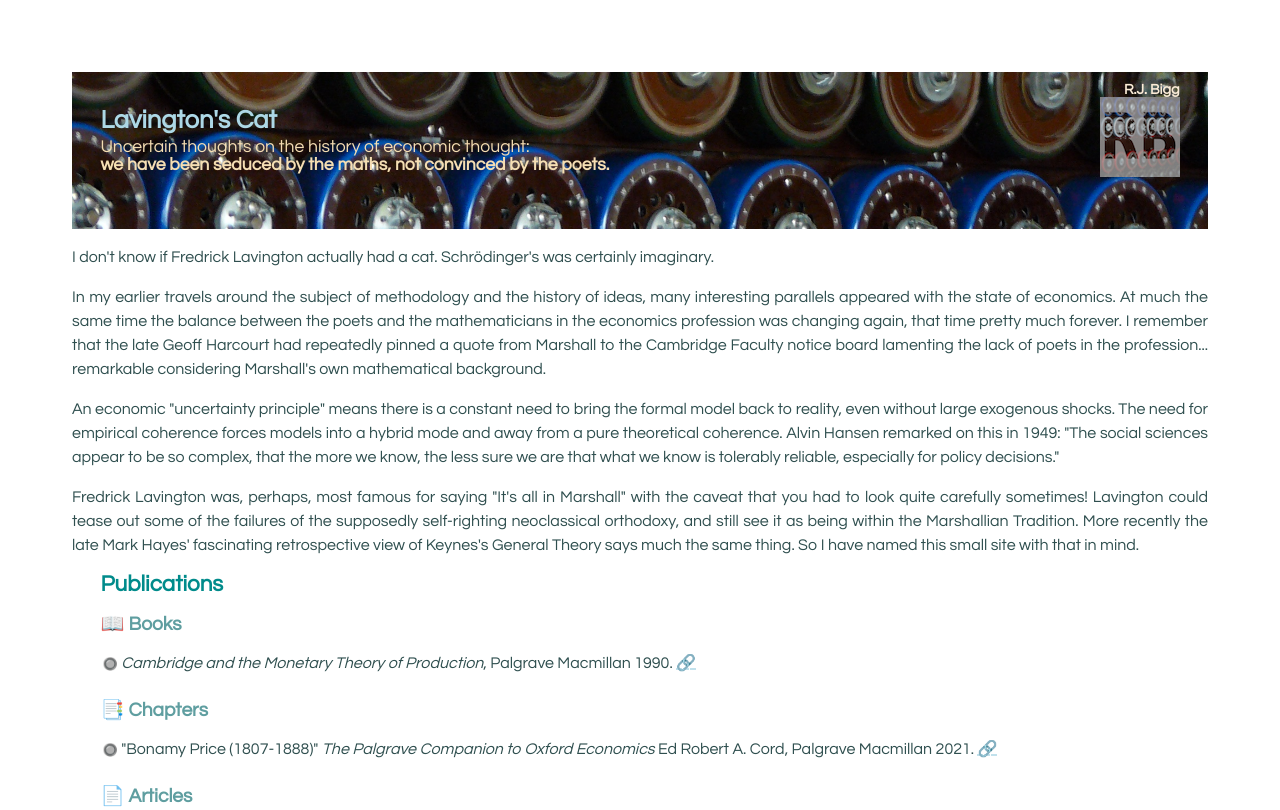
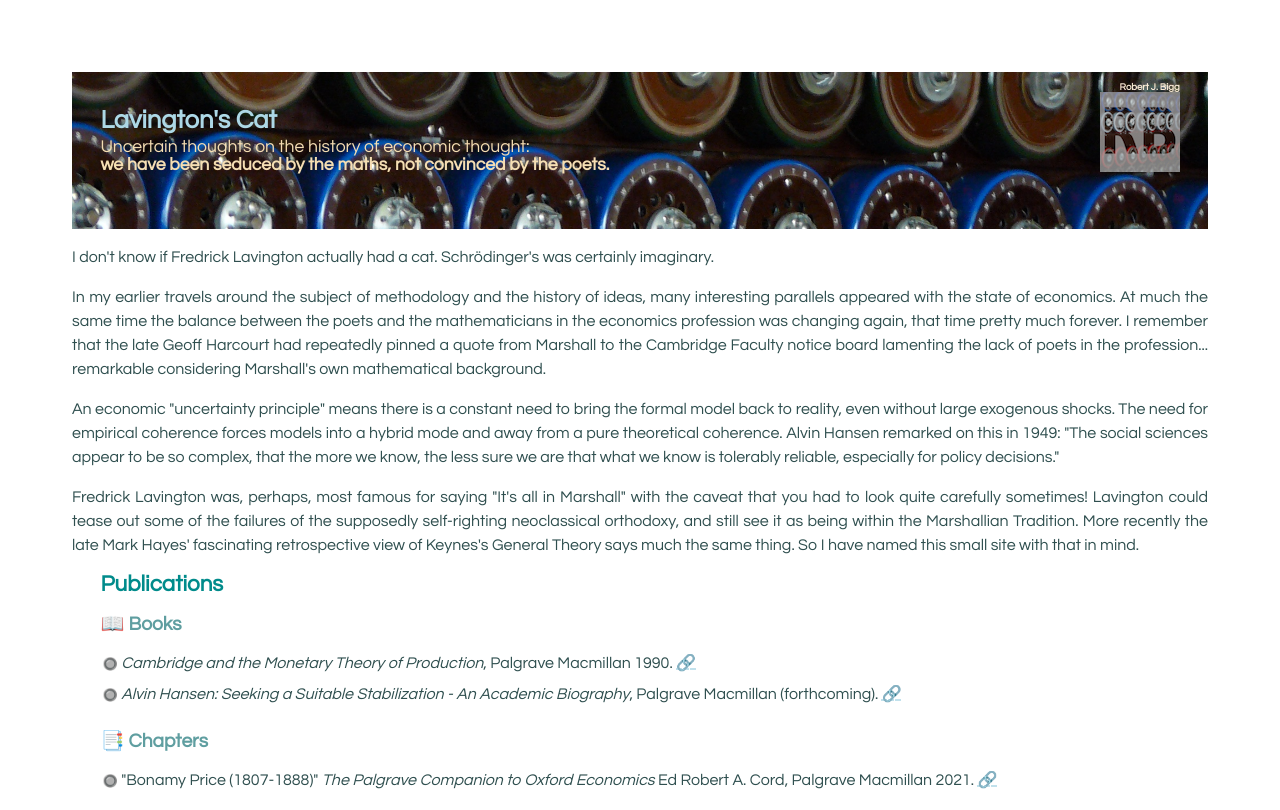
Before and after one commit to rbigg/rbigg.github.io, a plain HTML site: page index.html in a window 1280 px wide. Shown: the top 810 px of the page. Drawn offline with Linux system fonts and the light colour scheme.

Commit message:
Hansen book
Added Hansen book, amended header.

```diff
--- a/images/lavington.css
+++ b/images/lavington.css
@@ -101,7 +101,7 @@ a:hover{
 }
 .righthdr {
 	float: right;
-	font-size: 0.9em;
+	font-size: 0.6em;
 	font-weight: bold;
 	text-align: right;
 	color: AntiqueWhite;
--- a/index.html
+++ b/index.html
@@ -14,7 +14,7 @@
 <body>
 <div class="banner">
 	<div class="spacer10"></div>
-	<div class="righthdr">R.J. Bigg<br/>
+	<div class="righthdr">Robert J. Bigg<br/>
 		<img src="/images/RB80.jpg" alt="RB">
 	</div>
 	<div class="spacer25"></div>
@@ -36,15 +36,18 @@
 	<h2>📖 Books</h2>
 	<ul class="biblio"><li>
 	<i>Cambridge and the Monetary Theory of Production</i>, Palgrave Macmillan 1990. <a href="https://link.springer.com/book/10.1057/9780230371217" target="_blank"/>🔗</a>
+	</li><li>
+	<i>Alvin Hansen: Seeking a Suitable Stabilization - An Academic Biography</i>, Palgrave Macmillan (forthcoming).
+	<a href="https://link.springer.com/book/9783031422157" target="_blank">🔗</a>
 	</li></ul>
 	<h2>📑 Chapters</h2>
 	<ul class="biblio"><li>
 	"Bonamy Price (1807-1888)" <i>The Palgrave Companion to Oxford Economics</i> Ed Robert A. Cord, Palgrave Macmillan 2021. <a href="https://link.springer.com/book/10.1007/978-3-030-58471-9" target="_blank"/>🔗</a>
-</li></ul>
+	</li></ul>
 	<h2>📄 Articles</h2>
 	<ul class="biblio"><li>
 	"Hawtrey, Ralph George (1879-1975)." <i>The New Palgrave Dictionary of Economics</i>. First Edition. Eds John Eatwell, Murray Milgate &amp; Peter Newman, Palgrave Macmillan 1987. Second Edition. Eds Steven N Durlauf &amp; Lawrence E Blume, Palgrave Macmillan 2008.
-</li><li>
+	</li><li>
 		"Andreades, Andreas (1876-1935)" <i>The New Palgrave Dictionary of Economics</i>. First Edition. Eds John Eatwell, Murray Milgate &amp; Peter Newman, Palgrave Macmillan 1987. Second Edition. Eds Steven N Durlauf &amp; Lawrence E Blume, Palgrave Macmillan 2008. Updated version (online) 2019.
 	</li><li>
 	"Crowther, Geoffrey (1907-1972)" <i>The New Palgrave Dictionary of Economics</i>. First Edition. Eds John Eatwell, Murray Milgate &amp; Peter Newman, Palgrave Macmillan 1987. Second Edition. Eds Steven N Durlauf &amp; Lawrence E Blume, Palgrave Macmillan 2008.
```
Also changed, not shown: 404.html (+1 -1 lines), harvard-fp-seminar.html (+1 -1 lines), oxford-bp-lectures.html (+1 -1 lines).
